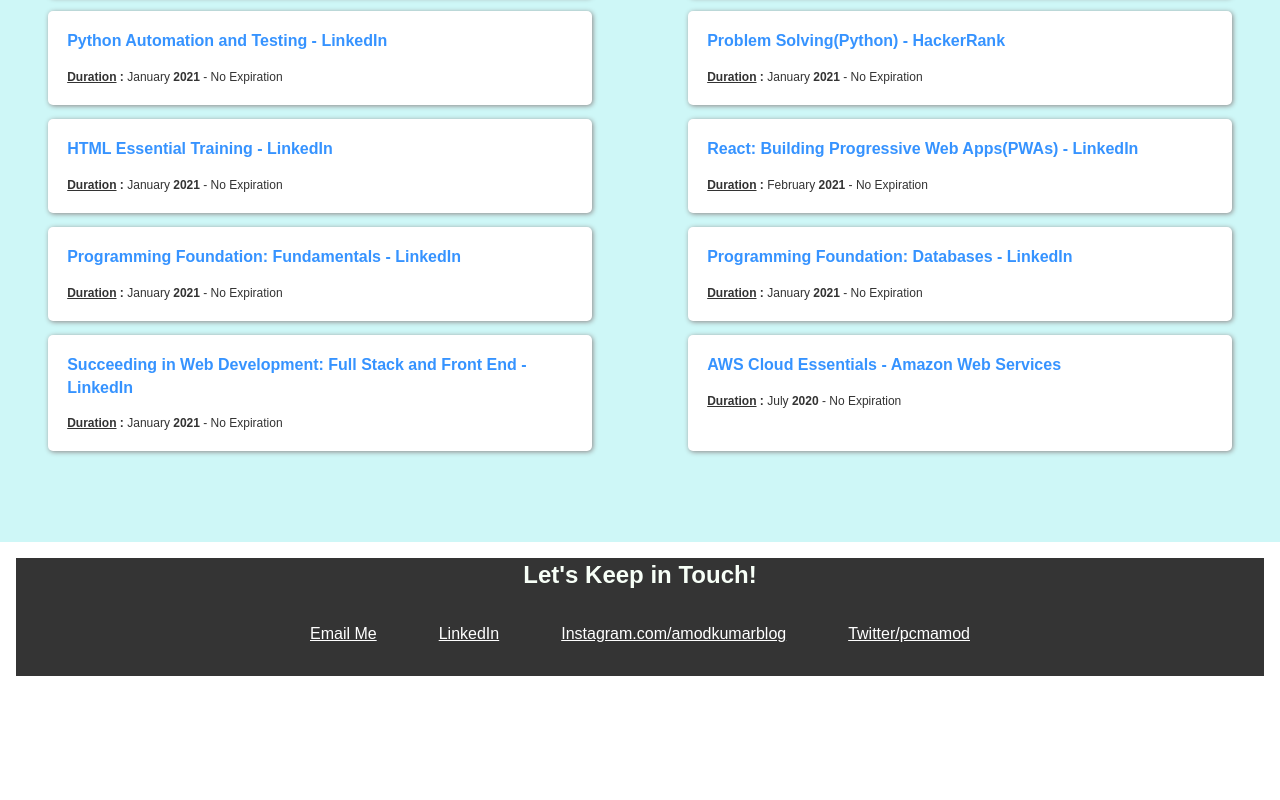
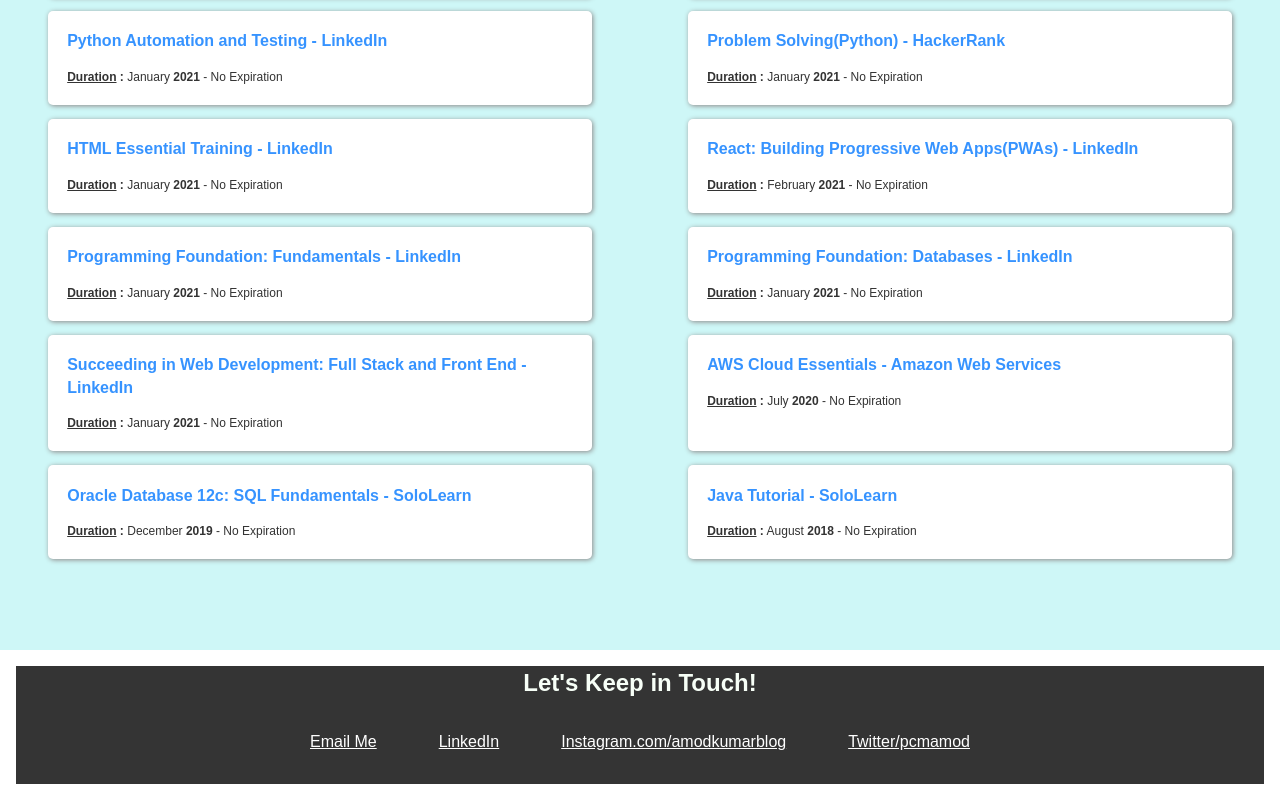
Before and after one commit to xmavericks/xmavericks.github.io, a plain HTML site: page index.html in a window 1280 px wide. Shown: the part 4773-5573 px from the top of the page. Before the commit the page ends 5465 px from the top, so only its background shows below. Drawn offline with nearby package versions, Linux system fonts and the light colour scheme.

Commit message:
Update index.html
2 more added

```diff
--- a/index.html
+++ b/index.html
@@ -222,6 +222,16 @@
 			<p><b><u>Duration</u> :</b> July <b>2020</b> - No Expiration</b></p>
 		</div>
 	</div>
+	<div class="boxes">
+		<div class="box">
+			<h3><span class="text-primary">Oracle Database 12c: SQL Fundamentals - SoloLearn </span></h3>
+			<p><b><u>Duration</u> :</b> December <b>2019</b> - No Expiration</b></p>
+		</div>
+		<div class="box">
+			<h3><span class="text-primary">Java Tutorial - SoloLearn</span></h3>
+			<p><b><u>Duration</u> :</b> August <b>2018</b> - No Expiration</b></p>
+		</div>
+	</div>
 </section>
 
 
```
